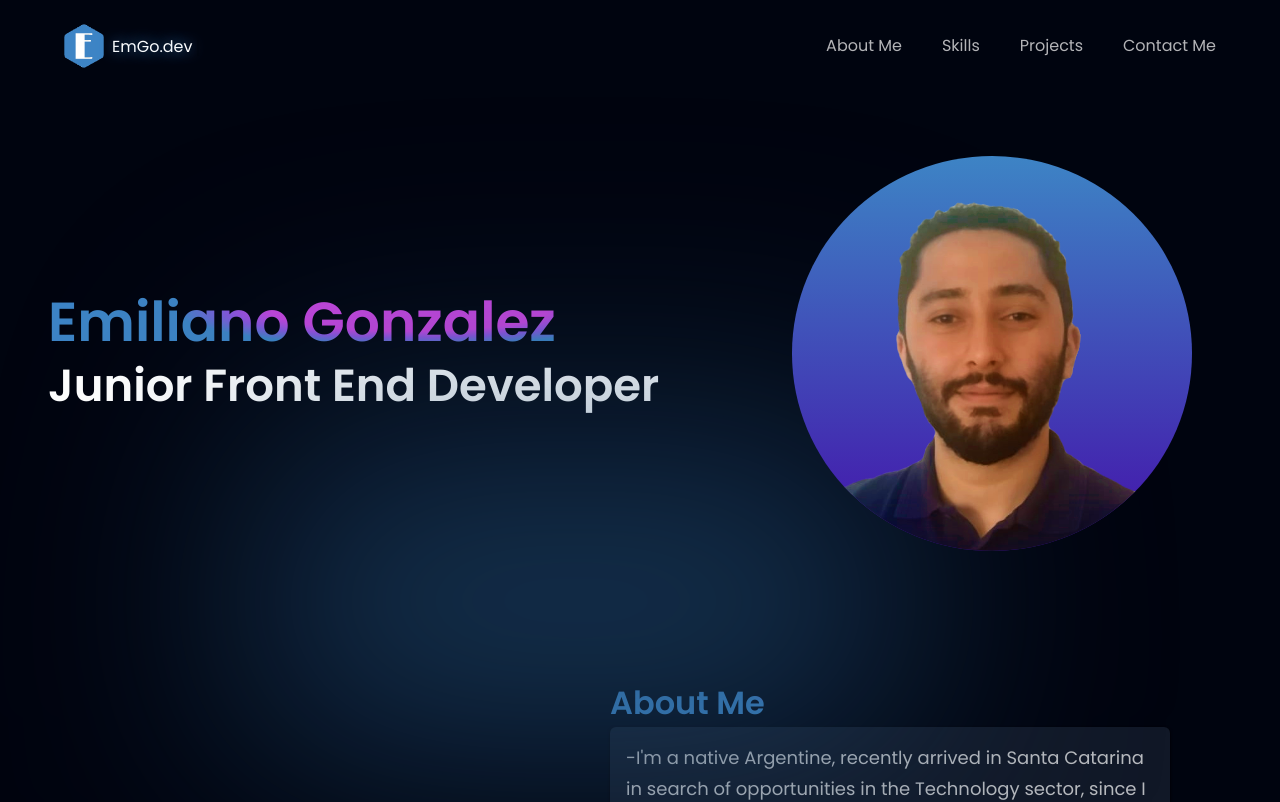
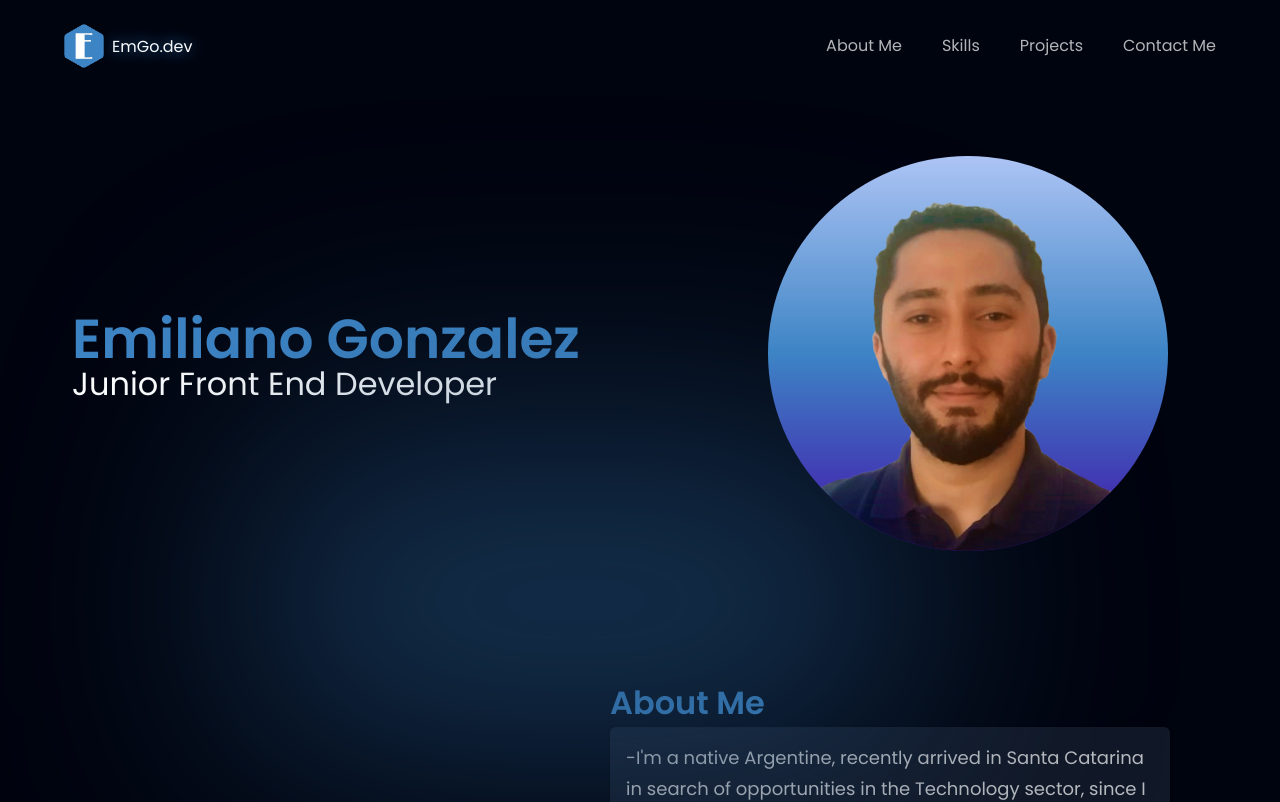
Before and after one commit to EmGoAR/Portfolio, a React (Vite) app: page / in a window 1280 px wide. Shown: the top 802 px of the page. Built offline with nearby package versions, Linux system fonts and the light colour scheme.

Commit message:
fefore ESLint integration

```diff
--- a/src/components/LandingPage.jsx
+++ b/src/components/LandingPage.jsx
@@ -3,23 +3,22 @@ import Typewriter from 'typewriter-effect';
 
 const LandingPage = () => {
     return (
-        /* este es el main container - coloca flex responsivamente*/
-        <section className={`flex md:flex-row flex-col sm:py-16 py-6`}> {/**/}
-            {/* justifica al centro y al inicio, ordena en columna y agrega padding */}
-            <div className={`flex-1 flex justify-center items-start flex-col xl:px-0 sm:px-12 px-4`}>
+        /* main container - puts flex responsively */
+        <section className={`flex md:flex-row flex-col sm:py-16 py-6 mx-6`}> {/**/}
+            {/* justifies between and centers on y axis, padding and margin on x axis */}
+            <div className="flex flex-1 flex-col-reverse ss:flex-row justify-between items-center w-full xl:px-0 sm:px-12 px-4">
 
-                <div className="flex flex-col-reverse ss:flex-row justify-between ss:gap-x-[5%] items-center w-full">
+                {/* Title */}
+                <div className="font-poppins font-semibold ss:text-left text-center">
+                    <h1 className="text-[#3D84C5] ss:text-[55px] text-[42px] ss:leading-[60px] leading-[55px]">
+                        Emiliano Gonzalez</h1>
+                    <h1 className="text-white ss:text-[32px] text-[22px] font-normal ss:leading-[30px] leading-[25px]">
+                        Junior Front End Developer</h1>
+                </div>
 
-                    {/* texto presentacion */}
-                    <h1 className="flex-1 font-poppins font-semibold ss:text-left text-center ss:text-[55px] text-[42px] text-white ss:leading-[60px] leading-[55px]">
-                        <span className="text-gradient">Emiliano Gonzalez <br className="sm:block hidden" /></span>{" "}
-                        <span className="ss:text-[45px] text-[38px]">Junior Front End Developer</span>  {" "}
-                    </h1>
-
-                    {/* imagen */}
-                    <div className={`lg:pr-10 flex ss:self-end self-center z-10 `}>
-                        <img src={`/Foto.png`} alt="" className={`w-full min-w-[300px] max-w-[400px] draw-circle`} />
-                    </div>
+                {/* Image */}
+                <div className={`lg:pr-10 flex ss:self-end self-center z-10 `}>
+                    <img src={`/Foto.png`} alt="" className={`w-full min-w-[300px] max-w-[400px] draw-circle`} />
                 </div>
             </div>
         </section>
--- a/src/index.css
+++ b/src/index.css
@@ -19,6 +19,8 @@
 }
 
 .text-gradient {
+  color: #3D84C5;
+/* DIS WILL NOT BE USED ANIMOHRE
   background: radial-gradient(
     64.18% 64.18% at 71.16% 35.69%,
     #C545DD 42.04%,
@@ -30,6 +32,7 @@
   -webkit-text-fill-color: transparent;
   background-clip: text;
   text-fill-color: transparent;
+  */
 }
 
 .bg-blue-gradient {
@@ -75,7 +78,7 @@
 }
 
 .draw-circle {
-    background: linear-gradient(180deg, #3D84C5 0%, #4411AA 100%);
+    background: linear-gradient(180deg, #ADC4F5 0%, #3D84C5 50%, #4411AA 100%);
     border-radius: 50%;
 }
 
```
